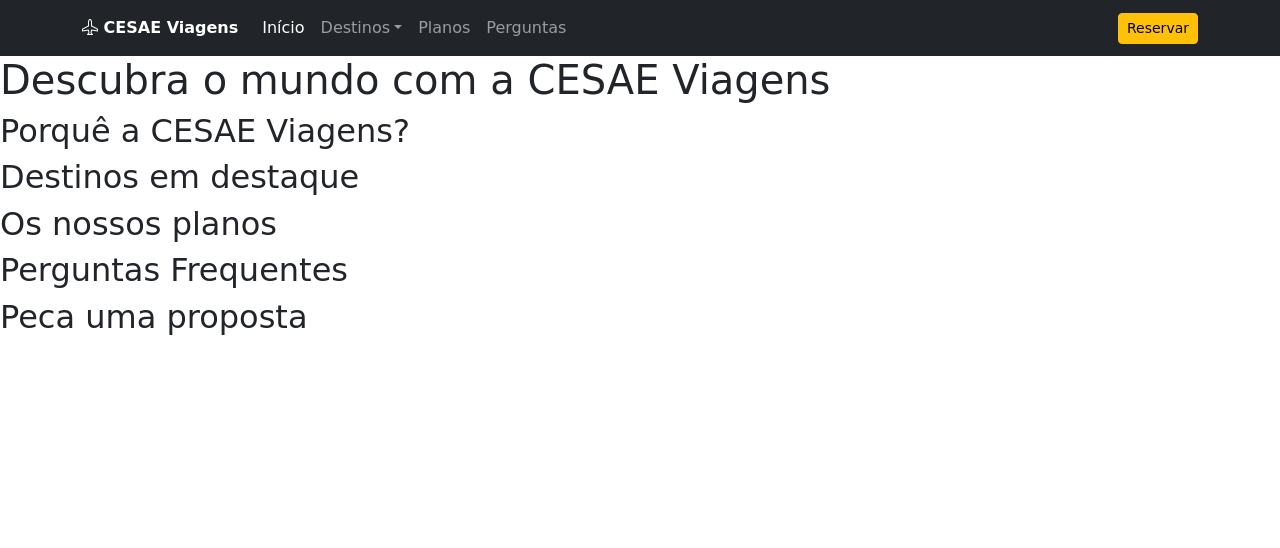
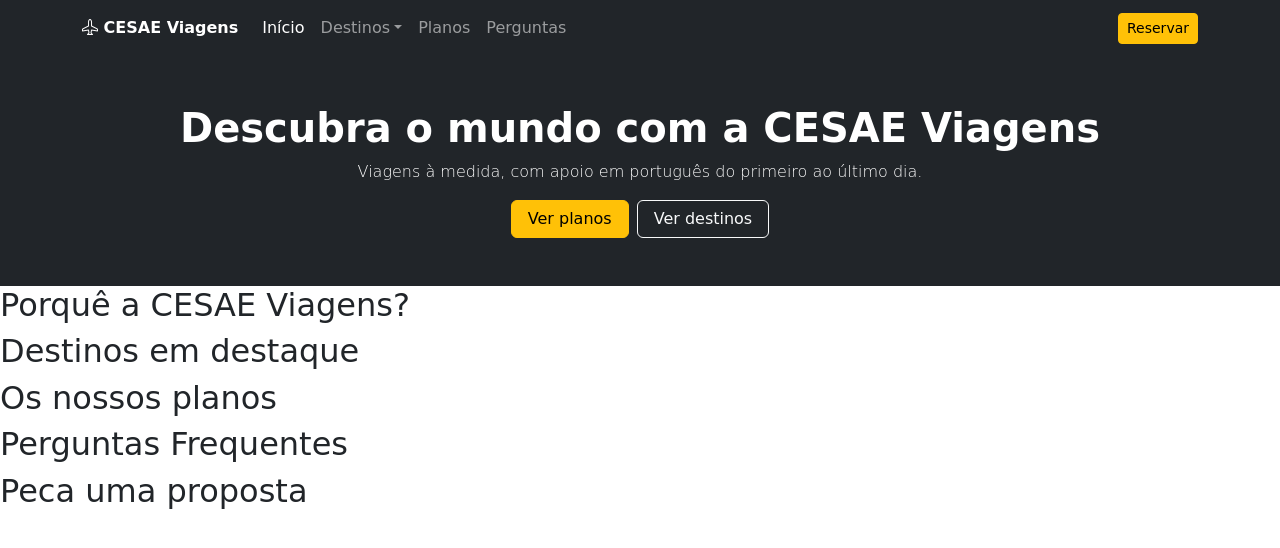
Before and after one commit to daya-parada/CESAE-Viagens, a plain HTML site: page index.html in a window 1280 px wide. Drawn offline with nearby package versions, Linux system fonts and the light colour scheme.

Commit message:
session topo/hero

```diff
--- a/index.html
+++ b/index.html
@@ -5,7 +5,6 @@
     <meta name="viewport" content="width=device-width, initial-scale=1.0">
     <title>CESAE Viagens</title>
     <link href="https://cdn.jsdelivr.net/npm/bootstrap@5.3.3/dist/css/bootstrap.min.css" rel="stylesheet">
-
     <link rel="stylesheet" href="https://cdn.jsdelivr.net/npm/bootstrap-icons@1.13.2/font/bootstrap-icons.min.css">
 </head>
 <body style="--bs-body-font-family: 'DejaVu Sans', sans-serif;">
@@ -13,7 +12,7 @@
         <nav class="navbar navbar-expand-lg bg-dark" data-bs-theme="dark">
             <div class="container">
                 <!-- ícone e logo -->
-                <a class="navbar-brand fw-bold fs-6" href="#">
+                <a class="navbar-brand fw-bold fs-6" href="index.html">
                 <i class="bi bi-airplane" aria-hidden="true"></i>
                 CESAE Viagens
                 </a>
@@ -33,7 +32,7 @@
 
                     <!---- destinos ---->
                     <li class="nav-item dropdown">
-                    <a class="nav-link dropdown-toggle" role="button" data-bs-toggle="dropdown" aria-expanded="false" href="#">Destinos</a>
+                    <a class="nav-link dropdown-toggle" role="button" data-bs-toggle="dropdown" aria-expanded="false" href="#destinos">Destinos</a>
                     <ul class="dropdown-menu">
                         <li><a class="dropdown-item" href="#">Lisboa</a></li>
                         <li><a class="dropdown-item" href="#">Brasil</a></li>
@@ -42,22 +41,31 @@
                     </li>
 
                     <!---- planos ---->
-                    <li class="nav-item"><a class="nav-link" href="#">Planos</a></li>
+                    <li class="nav-item"><a class="nav-link" href="#planos">Planos</a></li>
 
                     <!---- perguntas ---->
-                    <li class="nav-item"><a class="nav-link" href="#">Perguntas</a></li>
+                    <li class="nav-item"><a class="nav-link" href="#perguntas">Perguntas</a></li>
                 </ul>
 
-
-                <a class="btn btn-warning btn-sm ms-auto" href="#">Reservar</a>
+                 <!---- botao reservar ---->
+                <a class="btn btn-warning btn-sm ms-auto" href="#reservas">Reservar</a>
                 </div>
             </div>
         </nav>
     </header>
 
     <main>
-        <section>
-            <h1>Descubra o mundo com a CESAE Viagens</h1>
+        <!-- sessao topo/hero -->
+        <section class="bg-dark text-white text-center py-5"></sectionclass>
+            <div class="container">
+                <h1 class="display-6 fw-bold">Descubra o mundo com a CESAE Viagens</h1>
+                <p class=" fw-light text-white-90">Viagens à medida, com apoio em português do primeiro ao último dia.</p>
+                <!-- buttons Ver planos e Ver destinos -->
+                <div class="d-flex justify-content-center gap-2">
+                    <a class="px-3 btn btn-warning btn" href="#planos">Ver planos</a>
+                    <a class="px-3 btn btn-outline-light btn" href="#destinos">Ver destinos</a>
+                </div>
+            </div>
         </section>
 
         <section>
```
